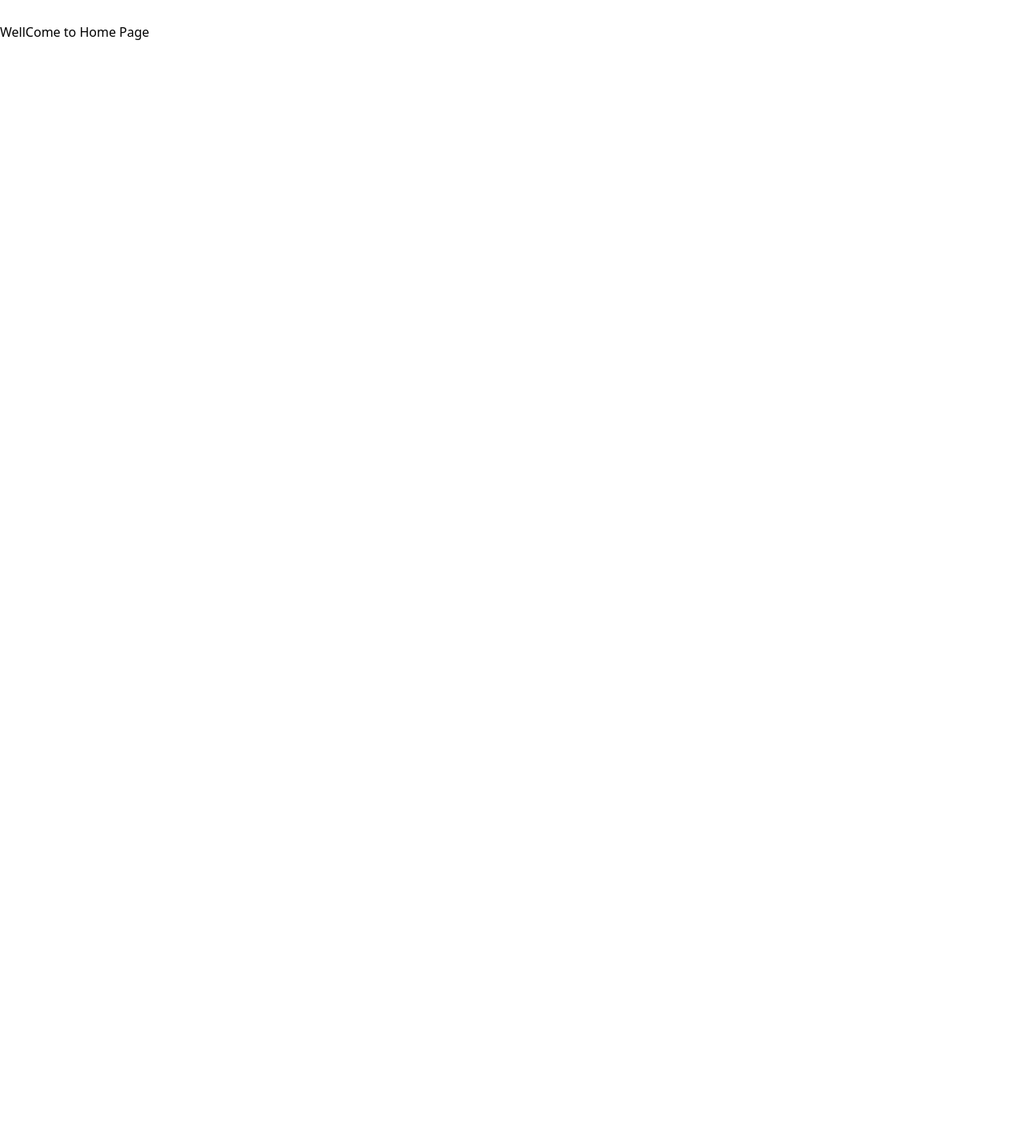
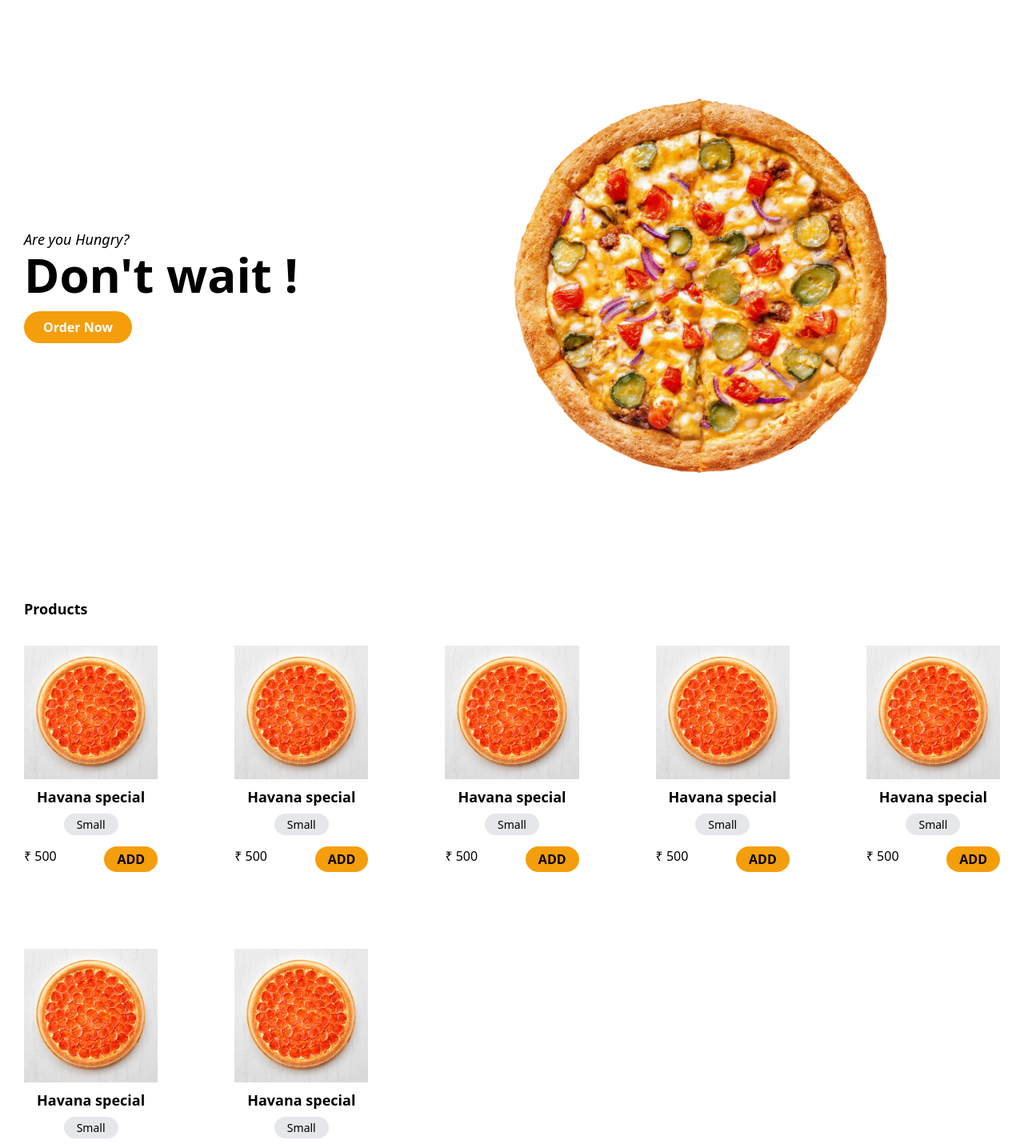
Before and after one commit to ranjan-maji/ReactJs, a React (Create React App) app: page / in a window 1280 px wide. Shown: the part 77-1512 px from the top of the page at 80% size. Before the commit the page ends 800 px from the top, so only its background shows below. Built offline with nearby package versions, Linux system fonts and the light colour scheme.

Commit message:
list-product

```diff
--- a/src/components/Navigation.js
+++ b/src/components/Navigation.js
@@ -5,13 +5,13 @@
     const cartStyle = {
         background: '#F59E0D',
         display: 'flex',
-        padding: '6px 12px',
-        borderRadius: '50px'
+        padding: '4px 5px',
+        borderRadius: '20px'
     }
   return (
     <>
 
-        <nav style={{padding:30}} className="container mx-auto items-center flex justify-between py-4">
+        <nav style={{padding:30}} className="container mx-auto flex items-center justify-between py-4">
 
 
             <Link to = "/">
--- /dev/null
+++ b/src/components/Product.js
@@ -0,0 +1,17 @@
+const Product = () => {
+  return (
+    <div>
+        <img src="/images/peproni.png" alt="pizza" />
+        <div className="text-center">
+            <h2 className="text-lg font-bold py-2">Havana special</h2>
+            <span className="bg-gray-200 py-1 rounded-full text-sm px-4">Small</span>
+        </div>
+        <div className="flex justify-between item-center mt-4">
+            <span>₹ 500</span>
+            <button className="bg-yellow-500 py-1 px-4 rounded-full font-bold">ADD</button>
+        </div>
+    </div>
+  )
+}
+
+export default Product;
--- /dev/null
+++ b/src/components/Products.js
@@ -0,0 +1,37 @@
+import Product from './Product';
+import { useState } from 'react';
+
+
+const Products = () => {
+const [product, setProducts] = useState([]);
+
+
+
+
+  return (
+    <div style={{padding:30}} className="container mx-auto pb-24">
+
+        <h1 className="text-lg font-bold my-8">Products</h1>
+        <div className="grid grid-cols-5 my-8 gap-24">
+
+            <Product />
+            <Product />
+            <Product />
+            <Product />
+            <Product />
+            <Product />
+            <Product />
+
+
+
+
+
+
+
+        </div>
+
+    </div>
+  )
+}
+
+export default Products
--- a/src/pages/Home.js
+++ b/src/pages/Home.js
@@ -1,5 +1,28 @@
+import Products from '../components/Products';
 const Home = () => {
-    return <h1>WellCome to Home Page</h1>
+    return (
+        <>
+            <div className="hero py-16">
+            <div style={{padding:30}} className="container mcontainer mx-auto flex items-center justify-between">
+                <div className="w-1/2">
+                    <h6 className="text-lg"><em>Are you Hungry?</em></h6>
+                    <h1 className="text-3xl md:text-6xl font-bold">Don't wait !</h1>
+                    <button className="px-6 py-2 rounded-full text-white font-bold mt-4 bg-yellow-500 hover:bg-yellow-600">Order Now</button>
+
+                </div>
+                <div className="w-1/2">
+                <img className="w-4/1" src="/images/pizza.png" alt="pizza" />
+                </div>
+            </div>
+        </div>
+
+        <div className="pb-24">
+            <Products />
+
+        </div>
+
+        </>
+    )
 
 }
 
```
